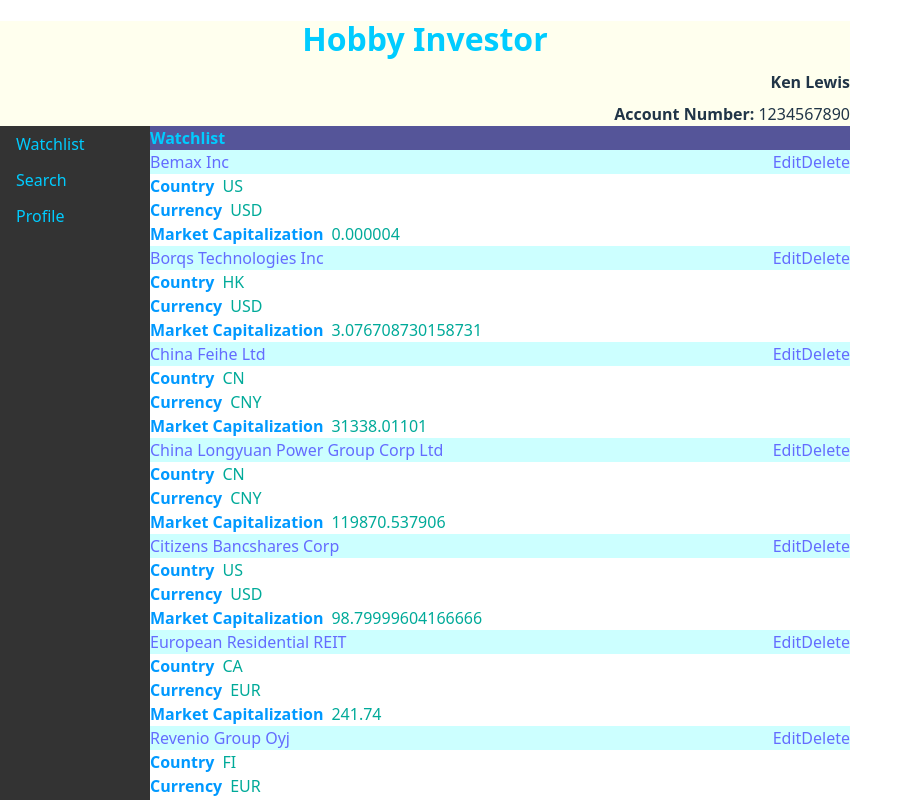
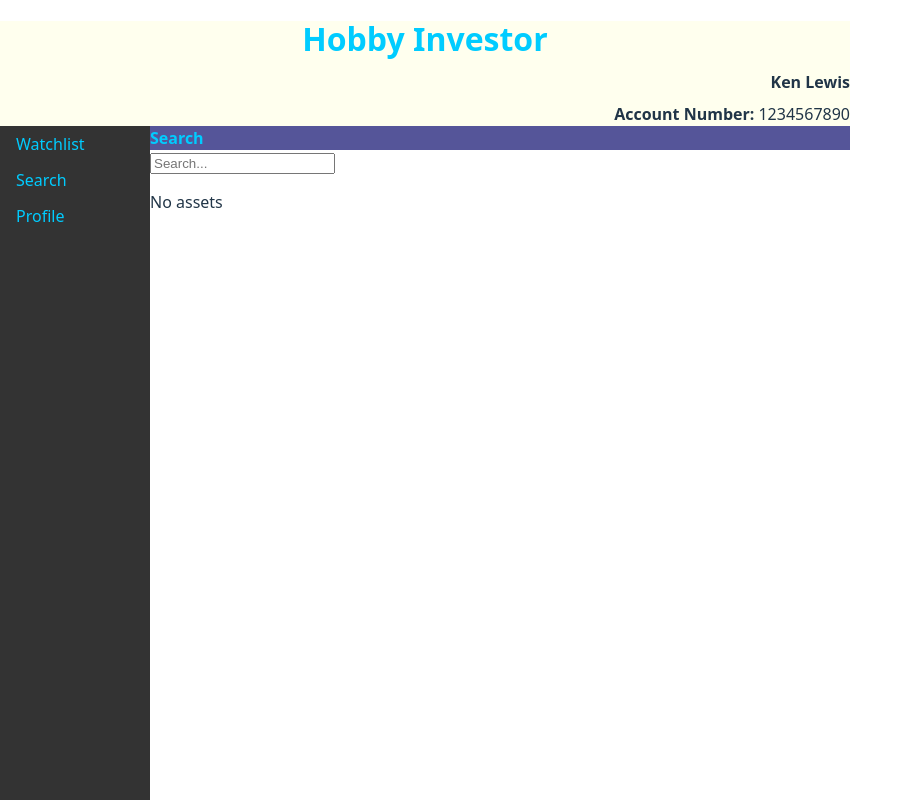
Before and after one commit to kdiggety/hi-web, a React (Vite) app: page /search in a window 1280 px wide. Shown: the top 800 px of the page, without its empty margins (0-913 px from the left). Built offline with nearby package versions, Linux system fonts and the light colour scheme.

Commit message:
use context implementation for both asset search and watchlist

```diff
--- a/src/App.jsx
+++ b/src/App.jsx
@@ -4,10 +4,12 @@
 import Header from '@components/Header'
 import Menu from '@components/Menu'
 import Body from '@components/Body'
+import { WatchlistProvider } from '@contexts/WatchlistContext'
+import { AssetsProvider } from './contexts/AssetsContext'
 
 function App() {
   const [userProfile, setUserProfile] = useState({name: 'Ken Lewis', accountNumber: '1234567890', balance: 10000, address: '123 Main St.', phone: '555-555-1234', email: 'ken.lewis@email.com', city: 'Kentown', country: 'USA'})
-  const [data, setData] = useState(initData)
+  /*const [data, setData] = useState(initData)
 
   const updateAsset = (updatedItem) => {
     const newData = data.data.map((item) => {
@@ -22,16 +24,20 @@
   const deleteAsset = (id) => {
     const newData = data.data.filter((item) => item._id !== id)
     setData({ data: newData })
-  }
+  }*/
 
   return (
     <>
       {
-        (data === undefined || data.data === undefined) ? <p>Loading...</p> :
+        //(data === undefined || data.data === undefined) ? <p>Loading...</p> :
         <>
           <Header userProfile={userProfile} />
           <Menu />
-          <Body className="app-body" assets={data.data} updateAsset={updateAsset} deleteAsset={deleteAsset} userProfile={userProfile} />
+          <AssetsProvider>
+            <WatchlistProvider>
+              <Body className="app-body" /*assets={data.data} updateAsset={updateAsset} deleteAsset={deleteAsset}*/ userProfile={userProfile} />
+            </WatchlistProvider>
+          </AssetsProvider>
         </>
       }
     </>
--- a/src/components/AssetList.jsx
+++ b/src/components/AssetList.jsx
@@ -1,9 +1,12 @@
+import { useContext } from 'react'
+import { WatchlistContext } from '@contexts/WatchlistContext'
 import AssetCard from '@components/AssetCard'
 
 function AssetList({ assets, openUpdateAsset, deleteAsset }) {
   return (
         <>
         {
+            assets === undefined || assets.length === 0 ? <p>No assets</p> :
             assets.map((asset) => (
                 <AssetCard key={asset._id} {...asset} openUpdateAsset={openUpdateAsset} deleteAsset={deleteAsset} />
             ))
--- a/src/components/Body.jsx
+++ b/src/components/Body.jsx
@@ -1,5 +1,6 @@
 import { Routes, Route } from 'react-router-dom'
 import Watchlist from '@pages/Watchlist'
+import Search from '@pages/Search'
 import Profile from '@pages/Profile'
 
 function Body({ assets, updateAsset, deleteAsset, userProfile }) {
@@ -7,8 +8,8 @@
         <div className="app-body">
           <main>
             <Routes>
-              <Route path="/" element={<Watchlist assets={assets} updateAsset={updateAsset} deleteAsset={deleteAsset} />} />
-              <Route path="/search" element={<Watchlist assets={assets} updateAsset={updateAsset} deleteAsset={deleteAsset} />} />
+              <Route path="/" element={<Watchlist />} />
+              <Route path="/search" element={<Search />} />
               <Route path="/profile" element={<Profile userProfile={userProfile} />} />
             </Routes>
           </main>
--- /dev/null
+++ b/src/contexts/AssetsContext.jsx
@@ -0,0 +1,44 @@
+import { createContext, useEffect, useState } from "react";
+import data from "@data/data.json";
+
+export const AssetsContext = createContext();
+
+export const AssetsProvider = ({ children }) => {
+    const [assets, setAssets] = useState([]);
+
+    useEffect(() => {
+        if (data !== undefined && data.data !== undefined) {
+            setAssets(data.data);
+        }
+    }, [])
+
+    const createAsset = (asset) => {
+        setAssets((prevAssets) => [...prevAssets, asset]);
+    }
+
+    const updateAsset = (asset) => {
+        setAssets((prevAssets) => prevAssets.map((prevAsset) => {
+            if (prevAsset._id === asset._id) {
+                return asset;
+            }
+            return prevAsset;
+        }));
+    }
+
+    const deleteAsset = (asset) => {
+        setAssets((prevAssets) => prevAssets.filter(asset => asset._id !== asset._id));
+    }
+
+    const values = {
+        assets,
+        createAsset,
+        updateAsset,
+        deleteAsset
+    }
+
+    return (
+        <AssetsContext.Provider value={values}>
+            {children}
+        </AssetsContext.Provider>
+    )
+}
--- /dev/null
+++ b/src/contexts/WatchlistContext.jsx
@@ -0,0 +1,38 @@
+import { createContext, useState, useEffect } from "react";
+
+export const WatchlistContext = createContext();
+
+export const WatchlistProvider = ({ children }) => {
+    const [watchlist, setWatchlist] = useState([]);
+
+    useEffect(() => {
+        const storedWatchlist = localStorage.getItem('watchlist');
+        if (storedWatchlist) {
+            setWatchlist(JSON.parse(storedWatchlist));
+        }
+    }, []);
+
+    useEffect(() => {
+        localStorage.setItem('watchlist', JSON.stringify(watchlist));
+    }, [watchlist]);
+
+    const addToWatchlist = (asset) => {
+        setWatchlist((prevWatchlist) => [...prevWatchlist, asset]);
+    }
+
+    const removeFromWatchlist = (asset) => {
+        setWatchlist((prevWatchlist) => [...prevWatchlist, asset]);
+    }
+
+    const values = {
+        watchlist,
+        addToWatchlist,
+        removeFromWatchlist
+    }
+
+    return (
+        <WatchlistContext.Provider value={values}>
+            {children}
+        </WatchlistContext.Provider>
+    )
+}
--- /dev/null
+++ b/src/pages/Search.jsx
@@ -0,0 +1,38 @@
+import { useContext, useState } from 'react'
+import AssetList from "@components/AssetList"
+import { AssetsContext } from '@contexts/AssetsContext';
+
+function Search() {
+  const { assets } = useContext(AssetsContext)
+  const [filteredAssets, setFilteredAssets] = useState(assets)
+
+  const filterAssets = (e) => {
+    const searchTerm = e.target.value.toLowerCase()
+    console.log(searchTerm)
+    if (searchTerm === undefined || searchTerm?.trim().length === 0) {
+      setFilteredAssets(assets)
+      return
+    }
+    const filteredAssets = assets.filter(asset => {
+        return asset.name?.toLowerCase().includes(searchTerm) || asset._id?.toLowerCase().includes(searchTerm)
+    })
+    setFilteredAssets(filteredAssets)
+  }
+
+  return (
+        <>
+        <div className="body-header">Search</div>
+        <div>
+          <input type="text" placeholder="Search..." onChange={filterAssets} />
+        </div>
+        {
+          (assets === undefined || assets.length === 0) ? <p>Empty Search</p> :
+            <div>
+              <AssetList assets={filteredAssets} />
+            </div>
+        }
+        </>
+  )
+}
+
+export default Search
--- a/src/pages/Watchlist.jsx
+++ b/src/pages/Watchlist.jsx
@@ -1,19 +1,21 @@
-import { useState } from 'react'
+import { use, useContext, useState } from 'react'
 import AssetList from "@components/AssetList"
 import Modal from 'react-modal'
+import { WatchlistContext } from '@contexts/WatchlistContext';
 
-function Watchlist({ assets, updateAsset, deleteAsset }) {
-  const [modalIsOpen, setModalIsOpen] = useState(false);
+function Watchlist() {
+  const { watchlist, addToWatchlist, removeFromWatchlist } = useContext(WatchlistContext)
+  const [modalIsOpen, setModalIsOpen] = useState(false)
   const [currentAsset, setCurrentAsset] = useState({})
 
-  const saveUpdateAsset = (updatedItem) => {
+  /*const saveUpdateAsset = (updatedItem) => {
     setModalIsOpen(false)
     updateAsset(updatedItem)
     setCurrentAsset({})
-  }
+  }*/
 
   const openUpdateAsset = (id) => {
-    const asset = assets.find((asset) => asset._id === id)
+    const asset = watchlist.find((asset) => asset._id === id)
     if (asset) {
       setCurrentAsset(asset)
       setModalIsOpen(true)
@@ -32,9 +34,9 @@
         <>
         <div className="body-header">Watchlist</div>
         {
-          (assets === undefined) ? <p>Loading...</p> :
+          (watchlist === undefined) ? <p>Empty Watchlist</p> :
             <div>
-              <AssetList assets={assets} openUpdateAsset={openUpdateAsset} deleteAsset={deleteAsset} />
+              <AssetList assets={watchlist} openUpdateAsset={openUpdateAsset} />
               <Modal
                   ariaHideApp={false}
                   isOpen={modalIsOpen}
--- a/vite.config.js
+++ b/vite.config.js
@@ -11,6 +11,7 @@
       '@components': path.resolve(__dirname, './src/components'),
       '@pages': path.resolve(__dirname, './src/pages'),
       '@data': path.resolve(__dirname, './src/data'),
+      '@contexts': path.resolve(__dirname, './src/contexts'),
     },
   },
 })
```
